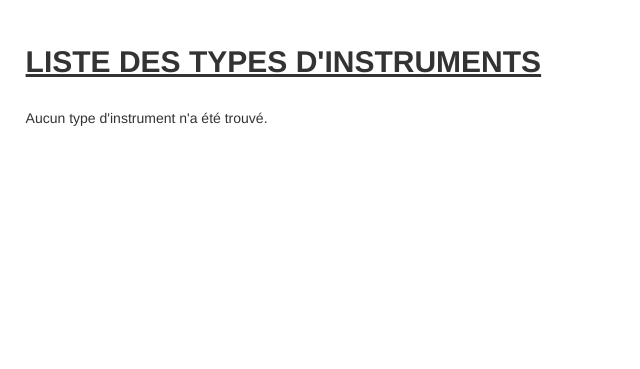
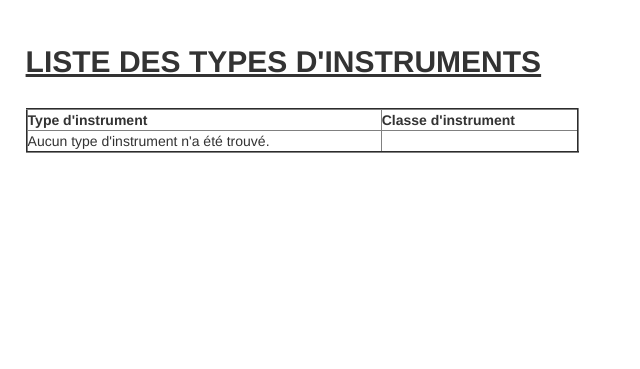
Before and after one commit to ZakinaA/24FLOPOTON, a Symfony app: template templates/type_instrument/lister.html.twig in a window 1280 px wide. Shown: the part 51-420 px from the top of the page, without its empty margins (0-640 px from the left). Run offline with Twig, Linux system fonts and the light colour scheme; the template is opened without the code that fills it, so the values that code supplies are empty; some libraries are stand-ins or nearby versions.

Commit message:
ajout d'une colonne pour afficher la classe d'instrument

```diff
--- a/templates/type_instrument/lister.html.twig
+++ b/templates/type_instrument/lister.html.twig
@@ -9,10 +9,18 @@
         {% block javascripts %}{% endblock %}
 
 		<h2><strong><u>LISTE DES TYPES D'INSTRUMENTS</u></strong></h2></br>
-		<table>
+		<table width="45%" border="2" cellspacing="1" cellpadding="10">
+		<thead>
+        <tr>
+            <th>Type d'instrument</th>
+            <th>Classe d'instrument</th>
+
+        </tr>
+    </thead>
 		{% for t in tTypesInstruments %}
 		<tr>
-			<td><strong><h3>{{ t.libelle }}</h3></strong></td>
+			<td><strong><h4>{{ t.libelle }}</h4></strong></td>
+			<td><strong><h4>{{ t.classeInstrument.libelle }}</h4></strong></td>
 			<td><a class="btn btn-primary" type="button" href={{ path('app_typeinstrument_consulter', {'id': t.id}) }}>Consulter</a></td>
 
 	{% else %}
```
